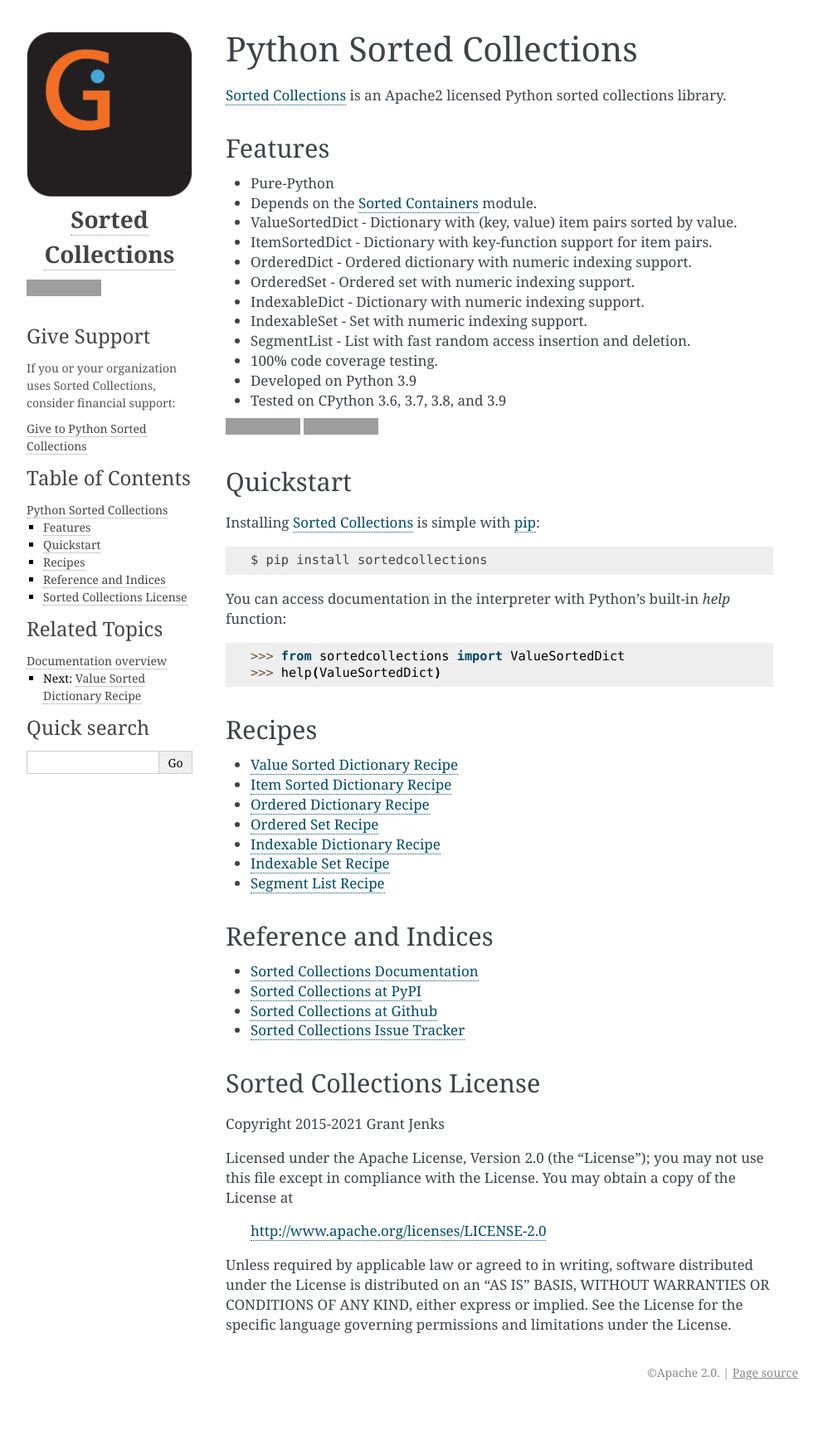
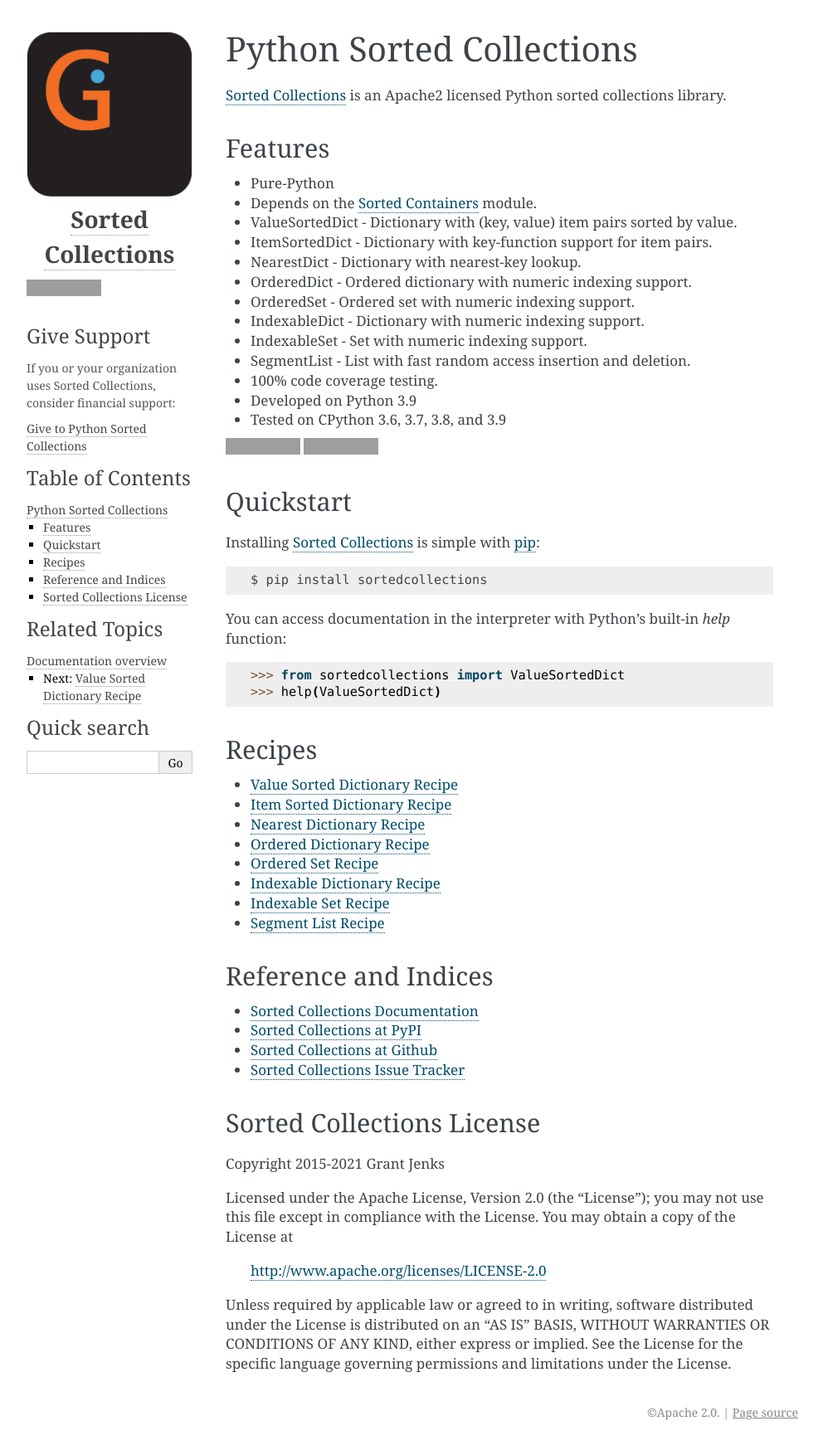
Before and after one commit to grantjenks/python-sortedcollections, a Sphinx documentation site: the page built from docs/index.rst, in a window 1280 px wide. Shown: the whole page at 83% size, without its empty margins (148-1140 px from the left). Built offline with Sphinx 7.4.7, drawn with Linux system fonts in a browser that asks for light colours; before the commit the page ends 1694 px from its top, so only the background shows below that; grey boxes are pictures that could not be loaded.

Commit message:
Update docs to reference NearestDict

```diff
--- a/README.rst
+++ b/README.rst
@@ -11,6 +11,7 @@
   <http://www.grantjenks.com/docs/sortedcontainers/>`_ module.
 - ValueSortedDict - Dictionary with (key, value) item pairs sorted by value.
 - ItemSortedDict - Dictionary with key-function support for item pairs.
+- NearestDict - Dictionary with nearest-key lookup.
 - OrderedDict - Ordered dictionary with numeric indexing support.
 - OrderedSet - Ordered set with numeric indexing support.
 - IndexableDict - Dictionary with numeric indexing support.
@@ -49,6 +50,7 @@
 
 - `Value Sorted Dictionary Recipe`_
 - `Item Sorted Dictionary Recipe`_
+- `Nearest Dictionary Recipe`_
 - `Ordered Dictionary Recipe`_
 - `Ordered Set Recipe`_
 - `Indexable Dictionary Recipe`_
@@ -57,6 +59,7 @@
 
 .. _`Value Sorted Dictionary Recipe`: http://www.grantjenks.com/docs/sortedcollections/valuesorteddict.html
 .. _`Item Sorted Dictionary Recipe`: http://www.grantjenks.com/docs/sortedcollections/itemsorteddict.html
+.. _`Nearest Dictionary Recipe`: http://www.grantjenks.com/docs/sortedcollections/nearestdict.html
 .. _`Ordered Dictionary Recipe`: http://www.grantjenks.com/docs/sortedcollections/ordereddict.html
 .. _`Ordered Set Recipe`: http://www.grantjenks.com/docs/sortedcollections/orderedset.html
 .. _`Indexable Dictionary Recipe`: http://www.grantjenks.com/docs/sortedcollections/indexabledict.html
--- a/docs/index.rst
+++ b/docs/index.rst
@@ -5,6 +5,7 @@
 
    valuesorteddict
    itemsorteddict
+   nearestdict
    ordereddict
    orderedset
    indexabledict
--- /dev/null
+++ b/docs/nearestdict.rst
@@ -0,0 +1,6 @@
+Nearest Dictionary Recipe
+=========================
+
+.. autoclass:: sortedcollections.NearestDict
+   :special-members:
+   :members:
```
